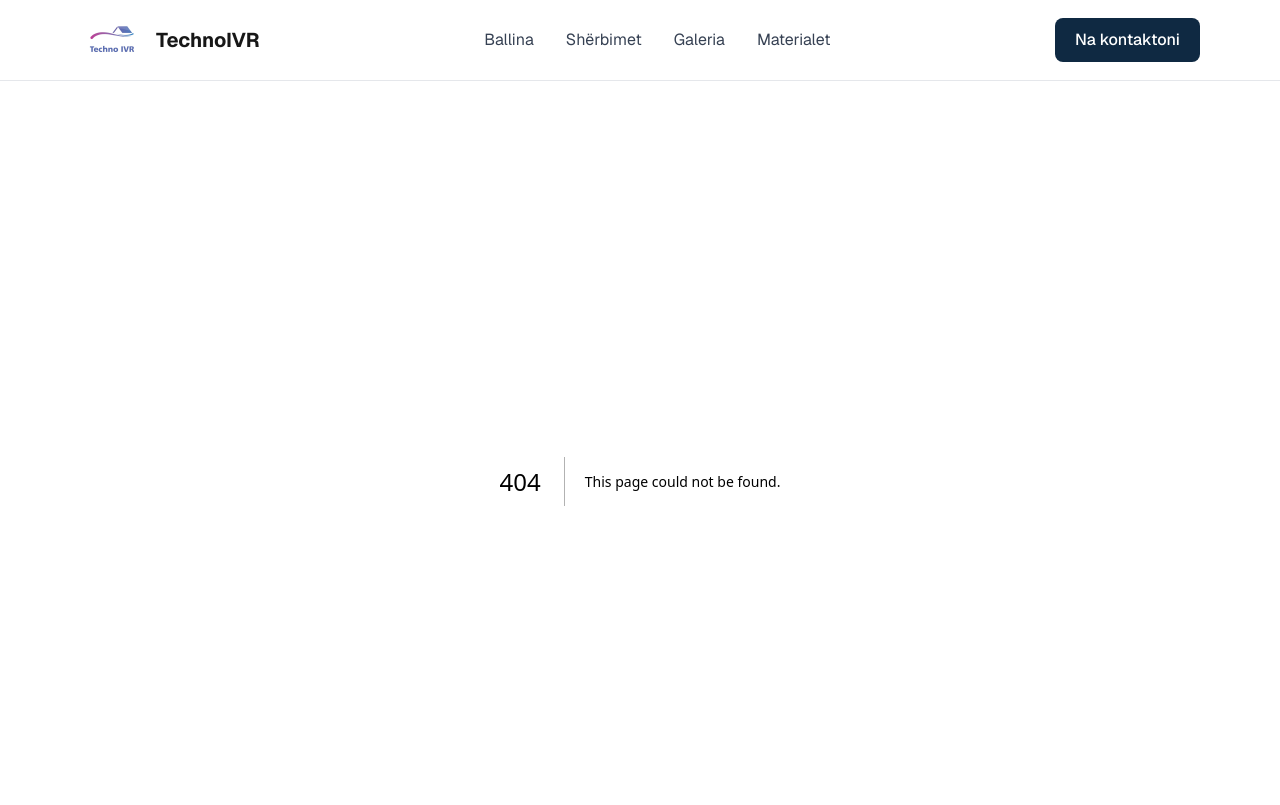
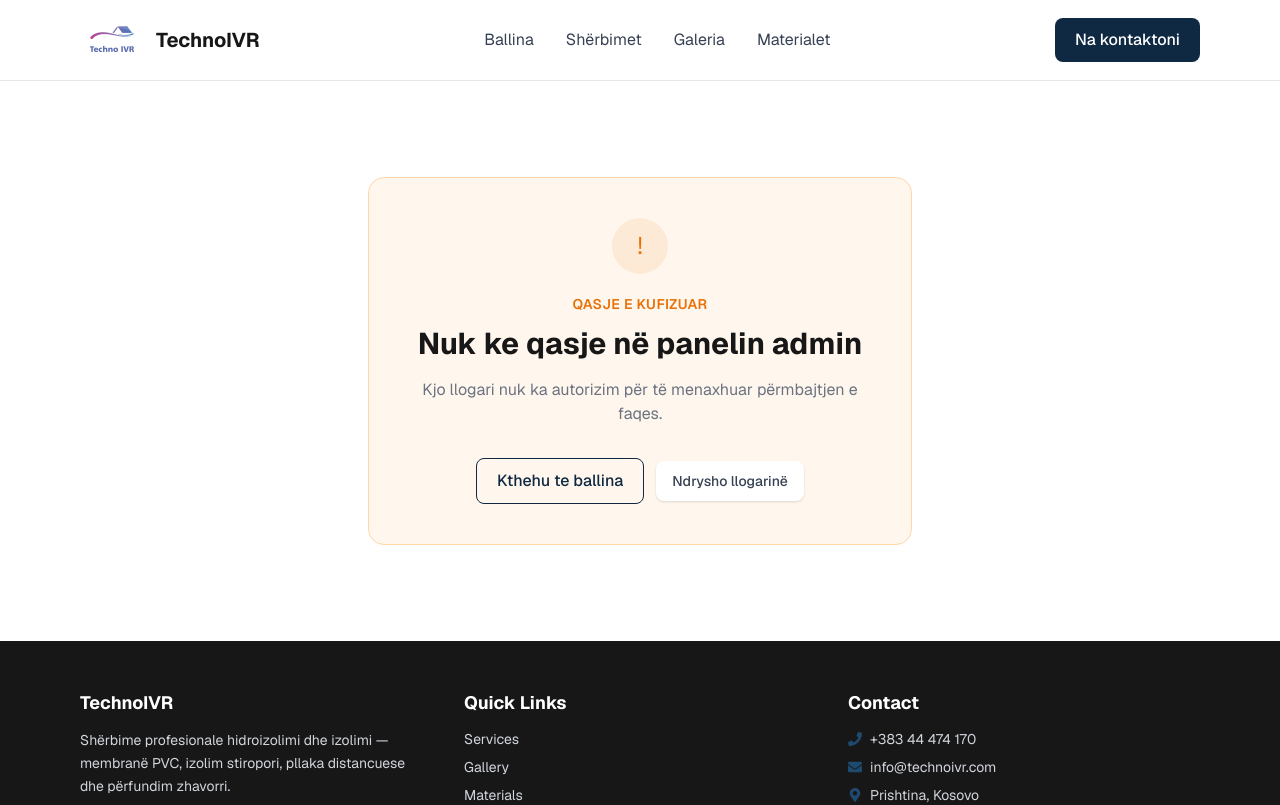
Before and after one commit to amarbegolli/technoivr-app, a Next.js app: page /admin/access-denied in a window 1280 px wide. Before the commit this address had no page. Shown: the top 805 px of the page. Built offline with nearby package versions, Linux system fonts and the light colour scheme.

Commit message:
feat: add friendly admin access denied page

```diff
--- /dev/null
+++ b/src/app/admin/access-denied/page.tsx
@@ -0,0 +1,31 @@
+import { UserButton } from "@clerk/nextjs";
+import Link from "next/link";
+
+export default function AdminAccessDeniedPage() {
+  return (
+    <section className="max-w-xl mx-auto px-4 py-16 sm:py-24 text-center">
+      <div className="rounded-2xl border border-orange-200 bg-orange-50 p-7 sm:p-10">
+        <div className="mx-auto mb-5 flex h-14 w-14 items-center justify-center rounded-full bg-accent/10 text-2xl text-accent">
+          !
+        </div>
+        <p className="text-sm font-semibold uppercase tracking-wide text-accent">Qasje e kufizuar</p>
+        <h1 className="mt-3 text-3xl font-bold text-gray-900">Nuk ke qasje në panelin admin</h1>
+        <p className="mt-4 text-gray-600">
+          Kjo llogari nuk ka autorizim për të menaxhuar përmbajtjen e faqes.
+        </p>
+        <div className="mt-8 flex flex-col items-center justify-center gap-3 sm:flex-row">
+          <Link
+            href="/"
+            className="w-full rounded-lg border border-primary px-5 py-2.5 font-medium text-primary hover:bg-primary/5 sm:w-auto"
+          >
+            Kthehu te ballina
+          </Link>
+          <div className="flex items-center gap-3 rounded-lg bg-white px-4 py-2.5 text-sm font-medium text-gray-700 shadow-sm">
+            Ndrysho llogarinë
+            <UserButton />
+          </div>
+        </div>
+      </div>
+    </section>
+  );
+}
--- a/src/app/admin/materials/page.tsx
+++ b/src/app/admin/materials/page.tsx
@@ -1,9 +1,12 @@
 import { prisma } from "@/lib/prisma";
 import { addMaterial, deleteMaterial } from "@/actions/materials";
-import { requireAdmin } from "@/lib/admin";
+import { isAdmin } from "@/lib/admin";
+import { redirect } from "next/navigation";
 
 export default async function AdminMaterialsPage() {
-  await requireAdmin();
+  if (!(await isAdmin())) {
+    redirect("/admin/access-denied");
+  }
 
   const materials = await prisma.material.findMany({
     orderBy: { order: "asc" },
--- a/src/app/admin/messages/page.tsx
+++ b/src/app/admin/messages/page.tsx
@@ -1,8 +1,11 @@
 import { prisma } from "@/lib/prisma";
-import { requireAdmin } from "@/lib/admin";
+import { isAdmin } from "@/lib/admin";
+import { redirect } from "next/navigation";
 
 export default async function AdminMessagesPage() {
-  await requireAdmin();
+  if (!(await isAdmin())) {
+    redirect("/admin/access-denied");
+  }
 
   const messages = await prisma.message.findMany({
     orderBy: { createdAt: "desc" },
--- a/src/app/admin/page.tsx
+++ b/src/app/admin/page.tsx
@@ -1,9 +1,12 @@
 import { UserButton } from "@clerk/nextjs";
 import Link from "next/link";
-import { requireAdmin } from "@/lib/admin";
+import { isAdmin } from "@/lib/admin";
+import { redirect } from "next/navigation";
 
 export default async function AdminDashboard() {
-  await requireAdmin();
+  if (!(await isAdmin())) {
+    redirect("/admin/access-denied");
+  }
 
   return (
     <div className="max-w-6xl mx-auto px-4 py-12">
--- a/src/app/admin/photos/page.tsx
+++ b/src/app/admin/photos/page.tsx
@@ -1,10 +1,13 @@
 import { prisma } from "@/lib/prisma";
 import { uploadPhoto, deletePhoto } from "@/actions/photos";
 import Image from "next/image";
-import { requireAdmin } from "@/lib/admin";
+import { isAdmin } from "@/lib/admin";
+import { redirect } from "next/navigation";
 
 export default async function AdminPhotosPage() {
-  await requireAdmin();
+  if (!(await isAdmin())) {
+    redirect("/admin/access-denied");
+  }
 
   const photos = await prisma.photo.findMany({
     orderBy: { order: "asc" },
--- a/src/app/admin/services/page.tsx
+++ b/src/app/admin/services/page.tsx
@@ -1,9 +1,12 @@
 import { prisma } from "@/lib/prisma";
 import { addService, deleteService } from "@/actions/services";
-import { requireAdmin } from "@/lib/admin";
+import { isAdmin } from "@/lib/admin";
+import { redirect } from "next/navigation";
 
 export default async function AdminServicesPage() {
-  await requireAdmin();
+  if (!(await isAdmin())) {
+    redirect("/admin/access-denied");
+  }
 
   const services = await prisma.service.findMany({
     orderBy: { order: "asc" },
--- a/src/lib/admin.ts
+++ b/src/lib/admin.ts
@@ -9,13 +9,15 @@ function getAdminUserIds() {
     .filter(Boolean);
 }
 
-export async function requireAdmin() {
+export async function isAdmin() {
   const { userId } = await auth();
   const adminUserIds = getAdminUserIds();
 
-  if (!userId || !adminUserIds.includes(userId)) {
+  return Boolean(userId && adminUserIds.includes(userId));
+}
+
+export async function requireAdmin() {
+  if (!(await isAdmin())) {
     throw new Error("Unauthorized");
   }
-
-  return userId;
 }
```
